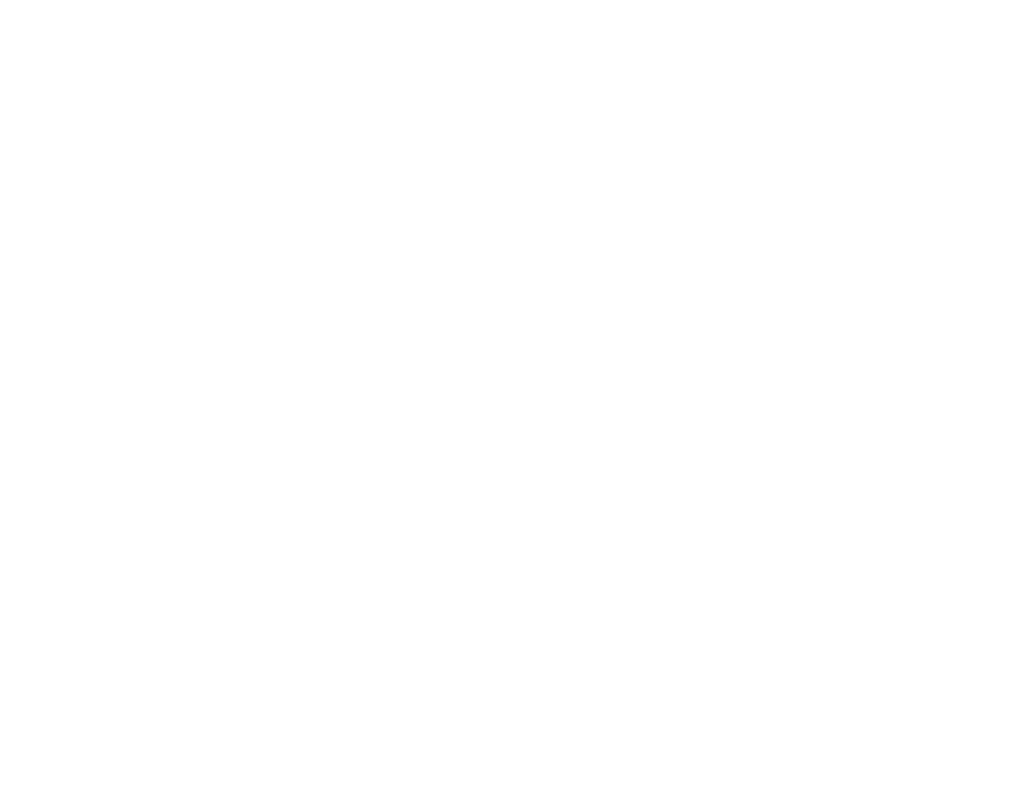
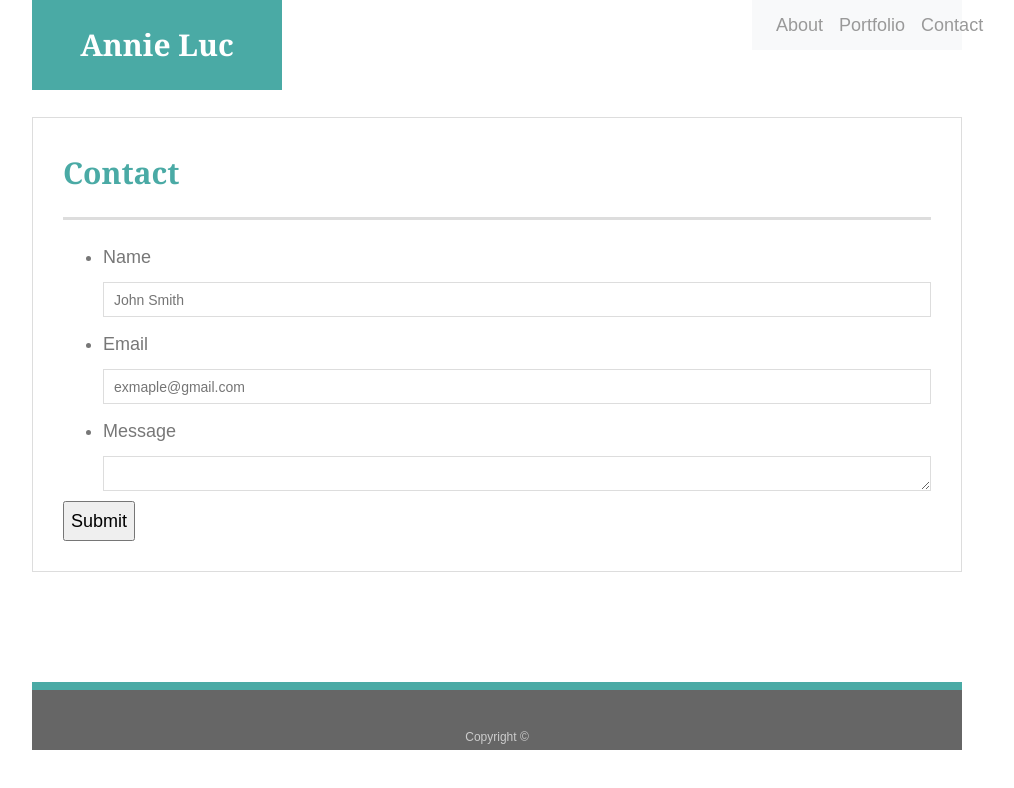
Before and after one commit to luckytiger18/Bootstrap-Portfolio.io, a plain HTML site: page contact.html in a window 1280 px wide. Shown: the whole page, without its empty margins (143-1157 px from the left). Drawn offline with nearby package versions, Linux system fonts and the light colour scheme.

Commit message:
added bootstrap to the page

```diff
--- a/contact.html
+++ b/contact.html
@@ -0,0 +1,82 @@
+<!DOCTYPE html>
+<html lang="en">
+
+<head>
+    <meta charset="UTF-8">
+    <meta name="viewport" content="width=device-width, initial-scale=1.0">
+    <meta http-equiv="X-UA-Compatible" content="ie=edge">
+    <title>Contact | Annie Luc | Bootstrap</title>
+    <link rel="stylesheet" href="https://stackpath.bootstrapcdn.com/bootstrap/4.3.1/css/bootstrap.min.css"
+        integrity="sha384-ggOyR0iXCbMQv3Xipma34MD+dH/1fQ784/j6cY/iJTQUOhcWr7x9JvoRxT2MZw1T" crossorigin="anonymous">
+    <link rel="stylesheet" href="./style.css">
+</head>
+
+<body>
+
+    <header id="masthead">
+        <div class="container">
+            <div class="row">
+                <div class="col-lg-3 col-md-3 col-sm-12 col-xs-12">
+                    <a href="./index.html" id="logo">Annie Luc</a>
+                </div>
+                <div class="col-lg-3 offset-lg-6 col-md-3 offset-md-4 col-sm-12 col-xs-12">
+                    <nav class="navbar navbar-expand-sm bg-light">
+
+                        <ul class="navbar-nav">
+                            <li class="nav-item">
+                                <a class="nav-link" href="./index.html">About</a>
+                            </li>
+                            <li class="nav-item">
+                                <a class="nav-link" href="./portfolio.html">Portfolio</a>
+                            </li>
+                            <li class="nav-item">
+                                <a class="nav-link" href="./contact.html">Contact</a>
+                            </li>
+                        </ul>
+                    </nav>
+                </div>
+            </div>
+        </div>
+    </header>
+
+    <div id="main-container" class="container">
+        <div class="row">
+            <div class="col-lg-12 col-md-12 col-sm-12 cold-xs-12">
+                <section class="main-section">
+                    <h1>Contact</h1>
+
+                    <form id="contact-form">
+                        <ul>
+                            <li>
+                                <label for="name">Name</label>
+                                <input type="text" id="name" placeholder="John Smith" required="required">
+                            </li>
+
+                            <li>
+                                <label for="email">Email</label>
+                                <input type="email" id="email" name="email" placeholder="exmaple@gmail.com"
+                                    required="required">
+                            </li>
+
+                            <li>
+                                <label for="message">Message</label>
+                                <textarea name="message" id="message" required="required"></textarea>
+                            </li>
+                        </ul>
+                        <input type="submit">
+
+                    </form>
+                </section>
+            </div>
+        </div>
+        <footer>
+            <div class="container">
+                Copyright &copy;
+            </div>
+        </footer>
+
+    </div>
+
+</body>
+
+</html>
```
Also changed, not shown: index.html (+6 -6 lines).
